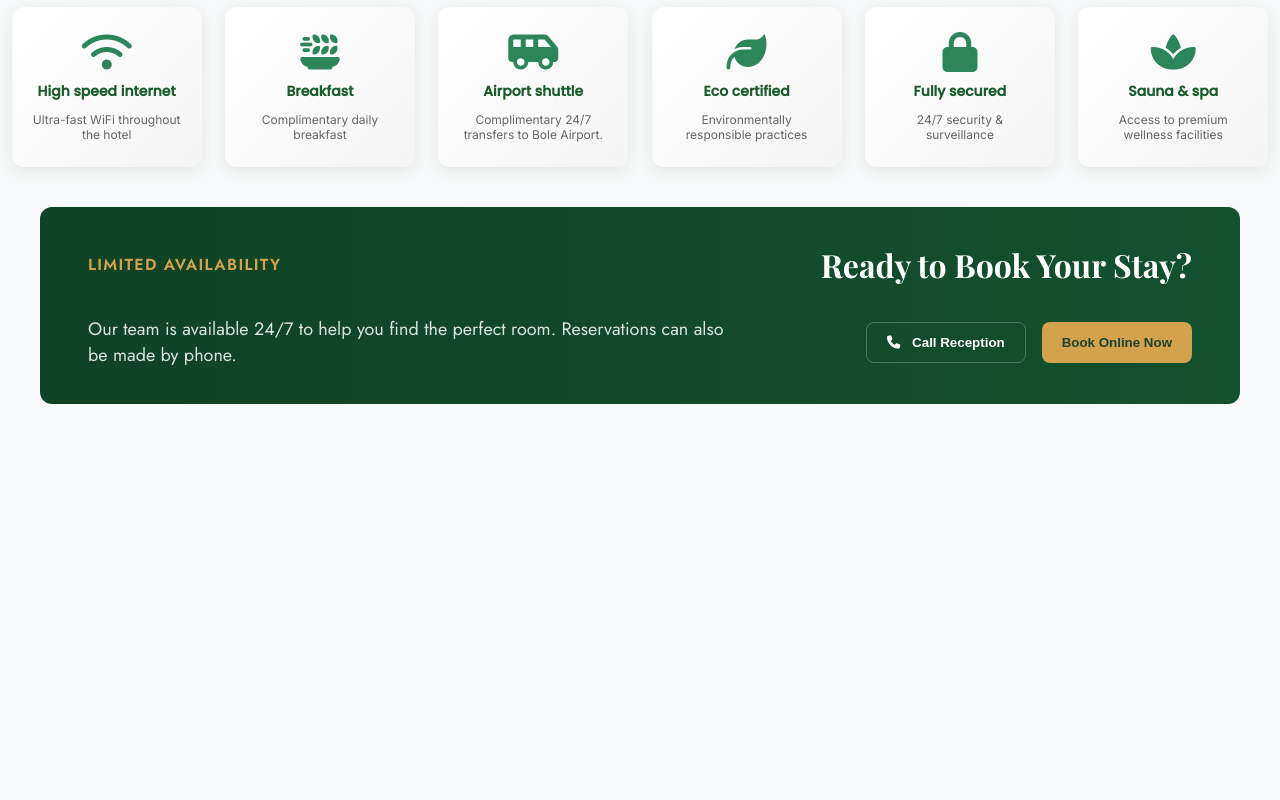
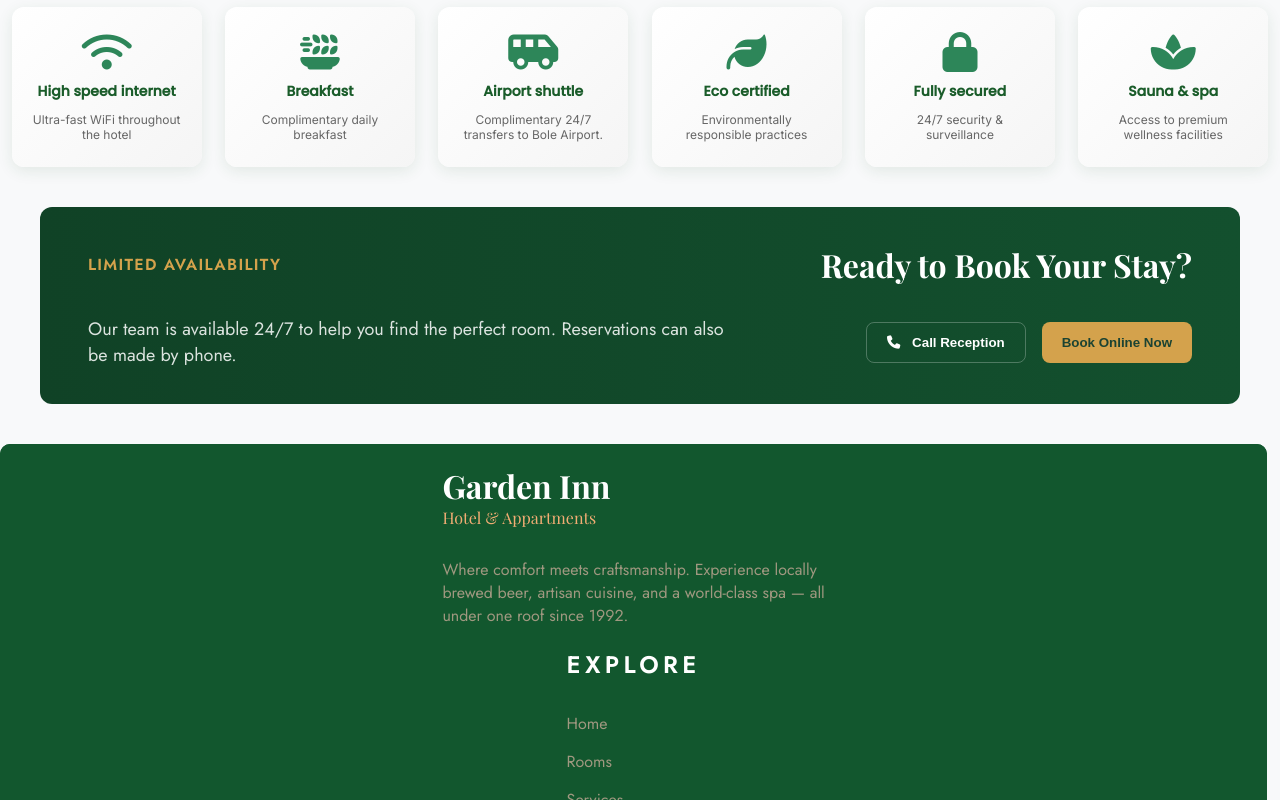
Before and after one commit to Paulos-g/Garden-Inn-project, a React (Vite) app: page /rooms in a window 1280 px wide. Shown: the part 2000-2800 px from the top of the page. Before the commit the page ends 2444 px from the top, so only its background shows below. Built offline with nearby package versions, Linux system fonts and the light colour scheme.

Commit message:
Added Footer component to room page and finished room page

```diff
--- a/src/pages/Rooms.jsx
+++ b/src/pages/Rooms.jsx
@@ -13,6 +13,8 @@ import TwinRoomImg from "../assets/Twin_room.jpg";
 import DoubleRoomImg from "../assets/Double_room.jpg";
 import Service from "../components/ServicesIcons";
 import Cta from "../components/Cta";
+import Footer from "../components/Footer";
+
 function Room() {
   useEffect(() => {
     AOS.init({
@@ -142,6 +144,9 @@ function Room() {
         </div>
       </div>
       <Cta />
+      <div data-aos="fade-up">
+        <Footer />
+      </div>{" "}
     </div>
   );
 }
```
